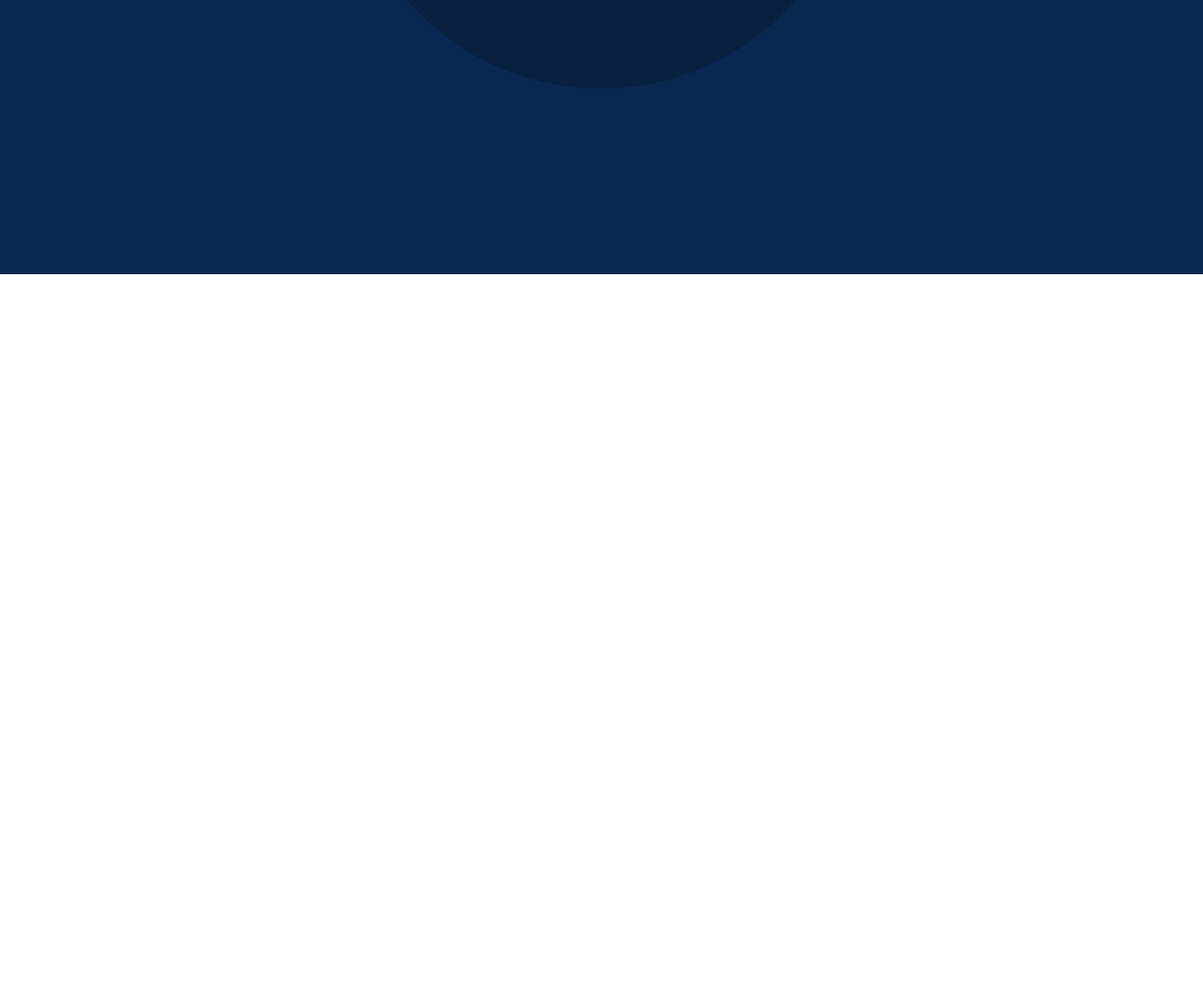
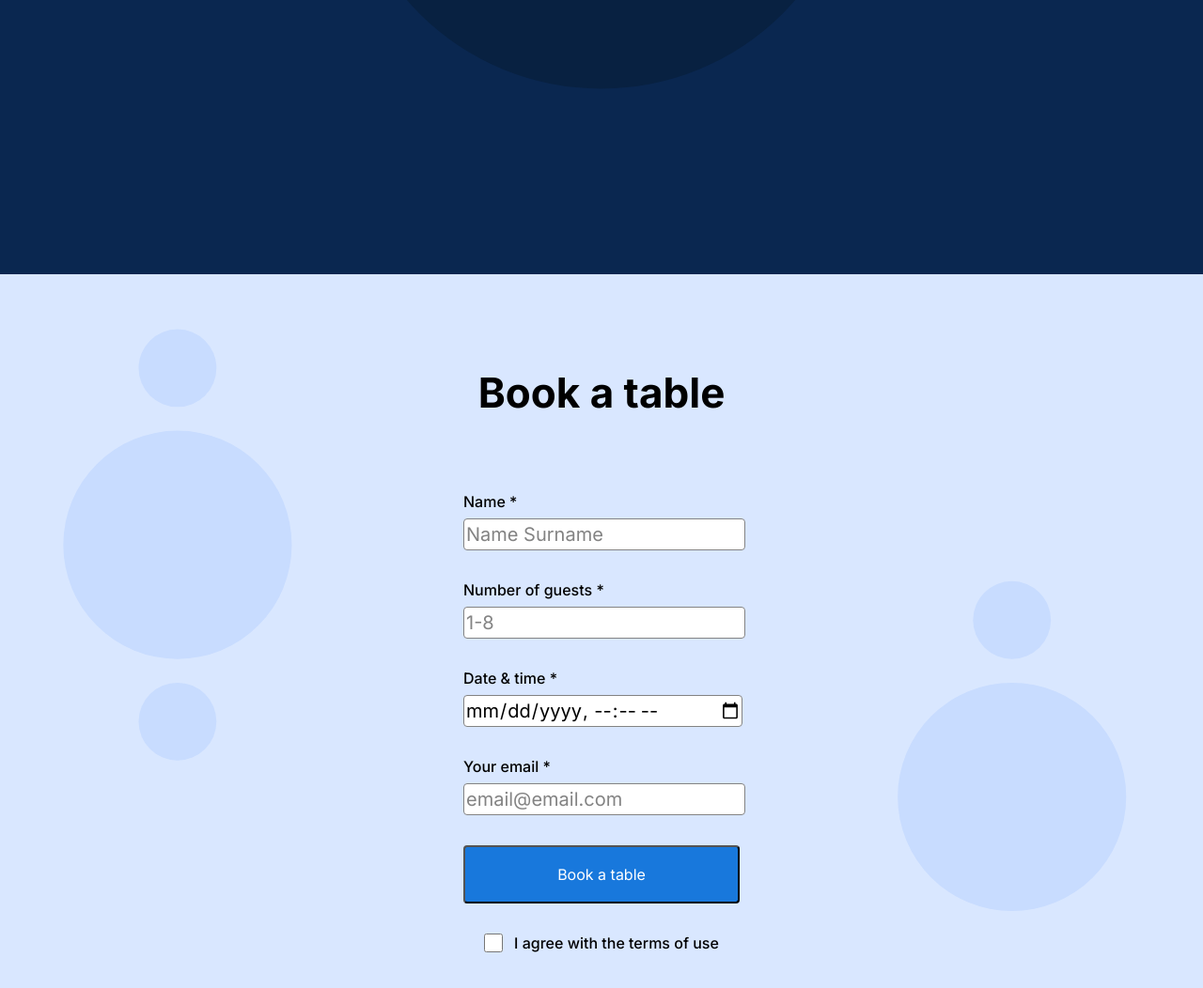
Before and after one commit to sbyche/se_project_coffeeshop, a plain HTML site: page index.html in a window 1280 px wide. Shown: the part 1392-2444 px from the top of the page at 94% size. Before the commit the page ends 1684 px from the top, so only its background shows below. Drawn offline with Linux system fonts and the light colour scheme.

Commit message:
Implemented Project 2 Stage 3: index.html and index.css

```diff
--- a/index.html
+++ b/index.html
@@ -82,6 +82,7 @@
 
       <!-- Main Section -->
       <main class="content" id="content">
+        <!-- Recipes Section -->
         <section class="recipes" id="recipes">
           <h2 class="recipes__title">Recipes</h2>
           <p class="recipes__subtitle">
@@ -123,8 +124,77 @@
             </div>
           </div>
         </section>
-        <section class="reservations" id="reservations"></section>
+
+        <!-- Reservations Section -->
+        <section class="reservations" id="reservations">
+          <h2 class="reservations__title">Book a table</h2>
+          <form action="/form" class="reservations__form">
+            <fieldset class="form__fieldset">
+              <label for="name" class="form__label">Name *</label>
+              <input
+                type="text"
+                class="form__input"
+                id="name"
+                name="name"
+                placeholder="Name Surname"
+                required
+              />
+              <label for="guests-number" class="form__label"
+                >Number of guests *</label
+              >
+              <input
+                type="number"
+                class="form__input"
+                id="guests-number"
+                name="guestsnumber"
+                min="1"
+                max="8"
+                placeholder="1-8"
+                required
+              />
+              <label for="datetime" class="form__label">Date & time *</label>
+              <input
+                type="datetime-local"
+                class="form__input"
+                id="datetime"
+                name="datetime"
+                required
+              />
+              <label for="email" class="form__label">Your email *</label>
+              <input
+                type="email"
+                class="form__input"
+                id="email"
+                name="email"
+                placeholder="email@email.com"
+                required
+              />
+            </fieldset>
+            <button type="submit" class="form__button">Book a table</button>
+            <input
+              type="hidden"
+              class="form__checkbox-hidden"
+              name="agree"
+              value="no"
+            />
+            <label for="agree" class="form__label">
+              <input
+                type="checkbox"
+                class="form__checkbox"
+                id="agree"
+                name="agree"
+                value="yes"
+                required
+              />
+              I agree with the terms of use
+            </label>
+          </form>
+        </section>
+
+        <!-- Menu Section -->
         <section class="menu" id="menu"></section>
+
+        <!-- Contacts Section -->
         <section class="contacts" id="contacts"></section>
       </main>
       <footer class="footer"></footer>
--- a/pages/index.css
+++ b/pages/index.css
@@ -4,8 +4,8 @@
   max-width: 1600px;
   margin: 0 auto;
   font-family: "Inter", "Arial", sans-serif;
+  font-weight: 500;
   font-size: 16px;
-  font-weight: 500;
   line-height: 20px;
 }
 
@@ -161,3 +161,103 @@
   font-size: 20px;
   line-height: 30px;
 }
+
+.reservations {
+  color: #000000;
+  background-color: #d9e7ff;
+  background-image: url("../images/background_reservation.svg");
+  background-repeat: no-repeat; /* prevents tiling */
+  background-size: cover; /* scales image to cover the block */
+  background-position: center; /* centers the image */
+  display: flex;
+  flex-direction: column;
+  align-items: center;
+  /*justify-content: center;*/
+  margin: 0 auto;
+  padding: 100px 80px 120px;
+  position: relative;
+  /*box-sizing: border-box;*/
+}
+
+.reservations__title {
+  margin: 0 auto;
+  padding: 0 80px 80px;
+  font-style: normal;
+  font-size: 44px;
+  line-height: 52px;
+}
+
+.reservations__form {
+  display: flex;
+  flex-direction: column;
+  align-items: center;
+  max-width: 385px;
+}
+
+.form__fieldset {
+  display: flex;
+  flex-direction: column;
+  align-items: flex-start;
+  margin: 0 0;
+  padding: 0 0;
+  width: 100%;
+  border: none;
+}
+
+.form__label {
+  margin: 0 0 8px;
+  font-style: normal;
+}
+
+.form__input {
+  border-radius: 4px;
+  border: 1px;
+  border-color: #838383;
+  border-style: solid;
+  margin: 0 0 32px;
+  width: 100%;
+  font-style: normal;
+  font-weight: normal;
+  font-size: 20px;
+  line-height: 30px;
+}
+
+.form__input::placeholder {
+  color: #838383;
+}
+
+.form__button {
+  background-color: #1878dc;
+  border-radius: 4px;
+  margin: 0 auto 32px;
+  padding: 20px 0;
+  width: 100%;
+  font-style: normal;
+  color: #fff;
+}
+
+.form__button:hover {
+  background-color: #3f96f3;
+  /*transform: scale(1.05);*/
+}
+
+.form__button:hover {
+  transition: transform 0.4s ease-in;
+}
+
+.form__label {
+  margin: 0 0 8px;
+  display: flex;
+  justify-content: center;
+  gap: 12px;
+}
+
+.form__checkbox {
+  width: 20px;
+  height: 20px;
+}
+
+.form__checkbox:checked {
+  background-color: #1878dc;
+  background-image: url("../images/check.svg");
+}
```
